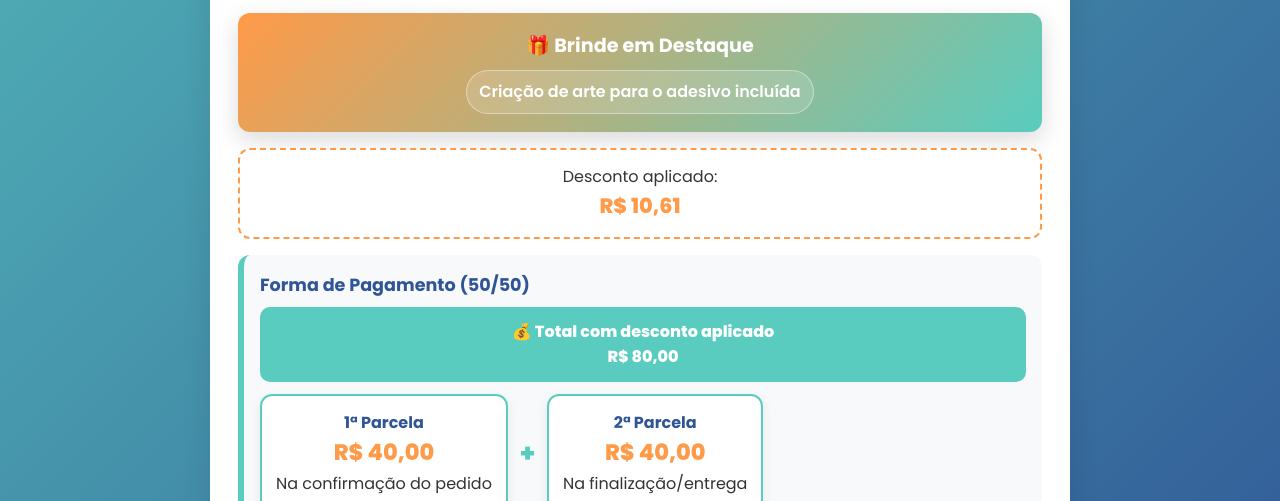
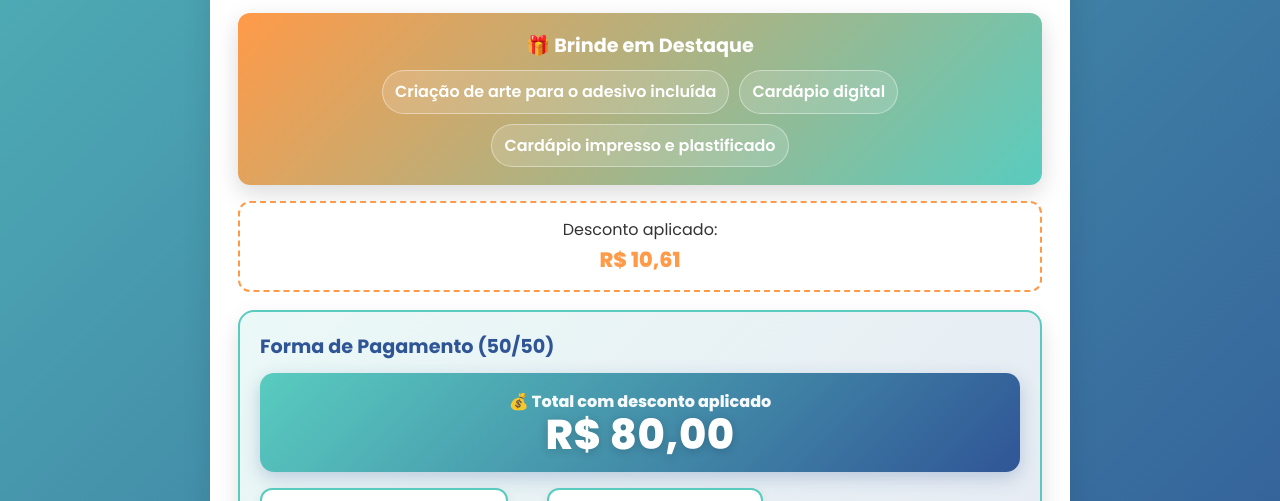
Before and after one commit to brunmgr/portfolio, a plain HTML site: page orcamentos/orcamento_salgados_mendes.html in a window 1280 px wide. Shown: the part 872-1373 px from the top of the page. Drawn offline with Linux system fonts and the light colour scheme.

Commit message:
atualização no orçamento do mendes

```diff
--- a/orcamentos/orcamento_salgados_mendes.html
+++ b/orcamentos/orcamento_salgados_mendes.html
@@ -68,6 +68,13 @@
         .cta:hover { filter: brightness(1.05); transform: translateY(-2px); transition: all .2s ease; }
 
         @media (max-width: 768px) { .items { grid-template-columns: 1fr; } }
+        /* Realce da seção de pagamento e novos brindes */
+        .payment { background: linear-gradient(135deg, rgba(89,204,191,0.12), rgba(48,85,150,0.12)); border: 2px solid var(--teal); border-radius: 16px; padding: 20px; margin-top: 18px; box-shadow: 0 10px 24px rgba(0,0,0,0.12); }
+        .payment h5 { font-size: 1.2em; margin-bottom: 10px; }
+        .payment-total { background: linear-gradient(135deg, var(--teal), var(--blue)); color: #fff; border-radius: 14px; padding: 16px 20px; font-weight: 800; text-align: center; margin-bottom: 16px; box-shadow: 0 6px 18px rgba(48,85,150,0.25); }
+        .payment-total .discount-label { font-size: 1em; opacity: 0.95; }
+        .payment-total .total-value { font-size: 2.6em; line-height: 1; letter-spacing: 0.5px; text-shadow: 0 2px 10px rgba(0,0,0,0.18); display: block; }
+        .bonus .badges { display: flex; gap: 10px; flex-wrap: wrap; justify-content: center; margin-top: 8px; }
     </style>
 </head>
 <body>
@@ -107,7 +114,11 @@
 
             <div class="bonus">
                 <h5>🎁 Brinde em Destaque</h5>
-                <div class="badge">Criação de arte para o adesivo incluída</div>
+                <div class="badges">
+                    <div class="badge">Criação de arte para o adesivo incluída</div>
+                    <div class="badge">Cardápio digital</div>
+                    <div class="badge">Cardápio impresso e plastificado</div>
+                </div>
             </div>
 
             <div class="discount">
```
